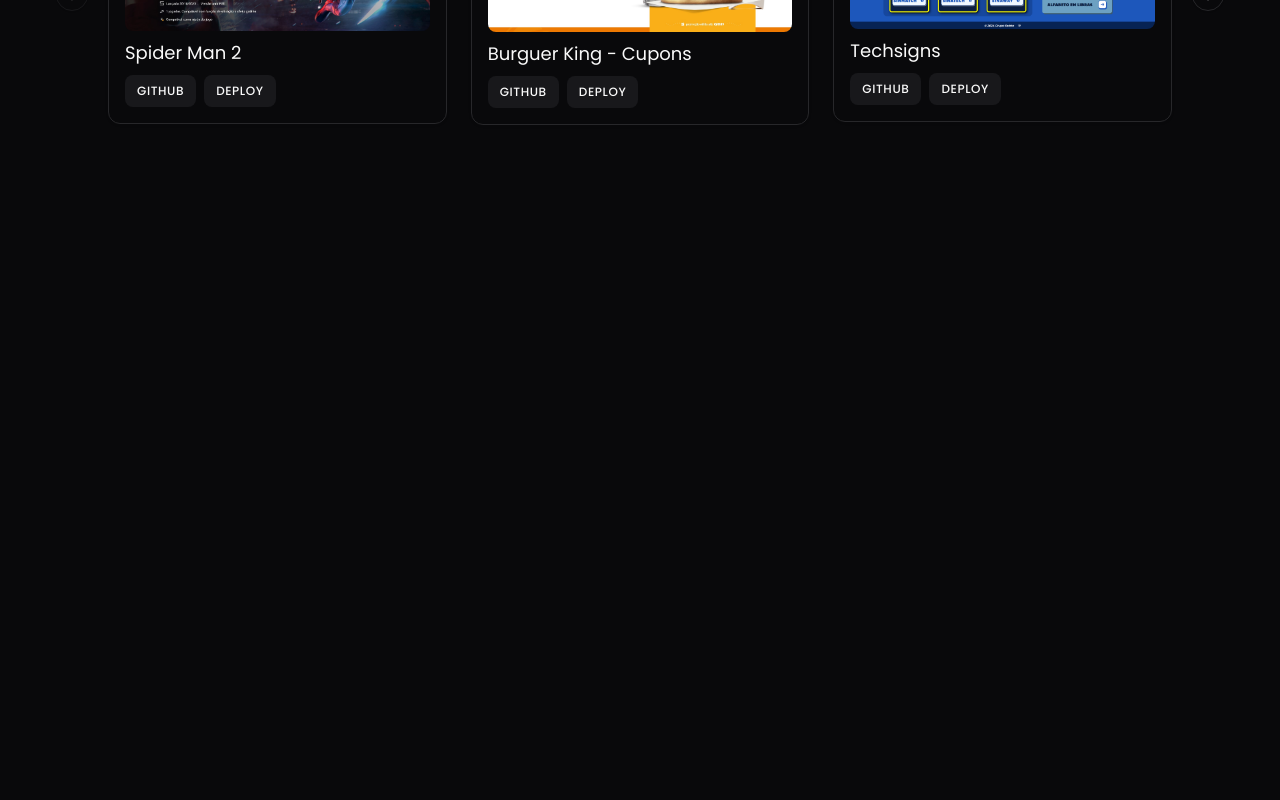
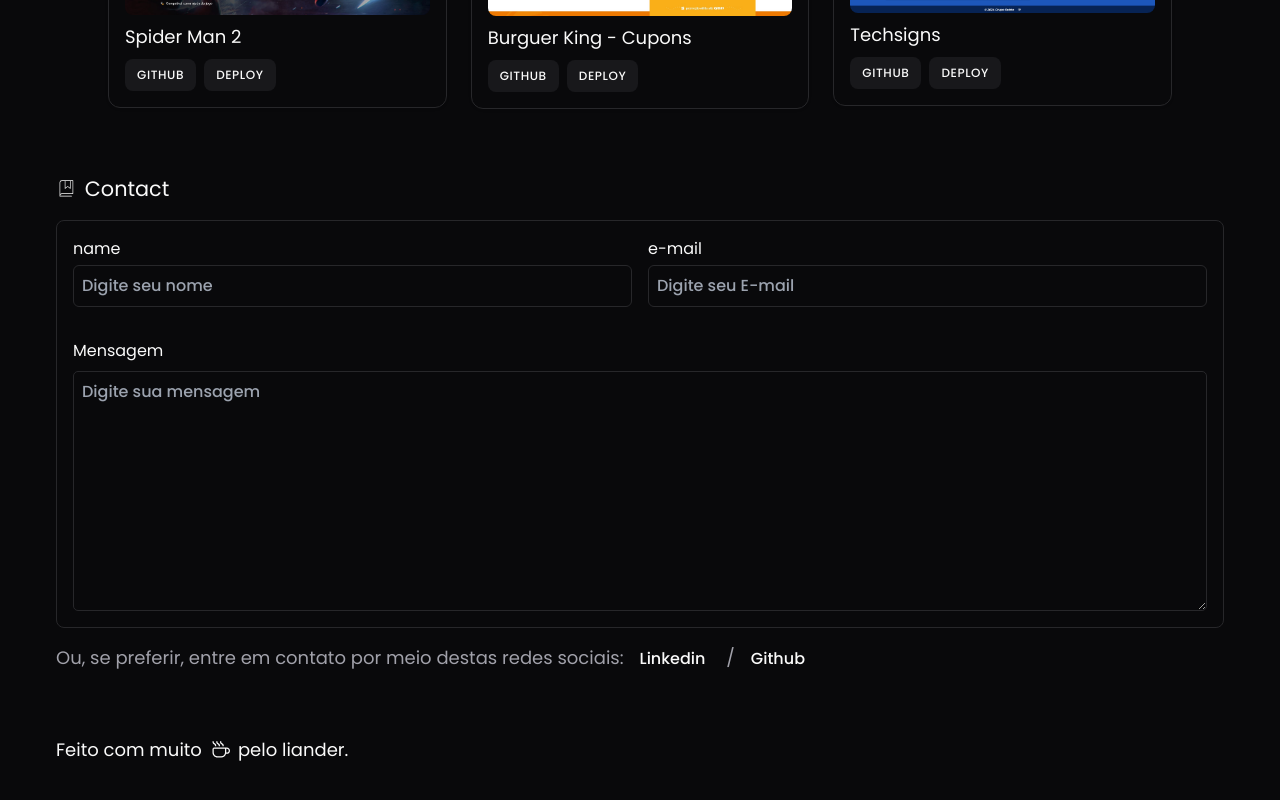
Before and after one commit to Lianderdev/My-Website, a React (Vite) app: page / in a window 1280 px wide. Shown: the part 888-1688 px from the top of the page. Before the commit the page ends 1033 px from the top, so only its background shows below. Built offline with nearby package versions, Linux system fonts and the light colour scheme.

Commit message:
feat: create Contacts and Footer components

```diff
--- a/src/App.jsx
+++ b/src/App.jsx
@@ -1,4 +1,6 @@
+import { Footer } from "./components/layoult/Footer";
 import { Header } from "./components/layoult/Header";
+import { Contact } from "./sections/Contacts";
 import { Home } from "./sections/Home";
 import { Projects } from "./sections/Projects";
 import { Tools } from "./sections/Tools";
@@ -11,7 +13,9 @@
         <Home />
         <Tools />
         <Projects />
+        <Contact />
       </main>
+      <Footer />
     </>
   )
 }
--- /dev/null
+++ b/src/components/layoult/Footer.jsx
@@ -0,0 +1,9 @@
+import { VscCoffee } from "react-icons/vsc";
+
+export function Footer() {
+    return (
+        <footer>
+            <p className='text-lg mt-16 mb-10 flex items-center gap-2'>Feito com muito <VscCoffee className="text-xl"/> pelo liander.</p>
+        </footer>
+    )
+}
--- /dev/null
+++ b/src/components/ui/Input.jsx
@@ -0,0 +1,12 @@
+import { forwardRef } from 'react'
+
+export const Input = forwardRef(({ label, value, handleGetInput, ...rest }, ref) => {
+    return (
+        <>
+            <div className="flex flex-col gap-1">
+                <label htmlFor={label}>{label}</label>
+                <input type="text" value={value} ref={ref} {...rest} className="border rounded-md p-2 text-base text-zinc-50 bg-zinc-950 font-medium focus:border-white" />
+            </div>
+        </>
+    )
+})
--- /dev/null
+++ b/src/sections/Contacts.jsx
@@ -0,0 +1,39 @@
+import { Button } from "@/components/ui/button";
+import { Input } from "../components/ui/Input";
+
+import { PiBookBookmarkThin } from "react-icons/pi";
+
+export function Contact() {
+    return (
+        <section>
+            <div className="flex items-center gap-2">
+                <PiBookBookmarkThin />
+                <h2>Contact</h2>
+            </div>
+
+            <form className='flex flex-col gap-8 border bg-zinc-950 p-4 rounded-lg'>
+                <div className='grid grid-cols-[repeat(auto-fit,_minmax(300px,1fr))] gap-4'>
+                    <Input label="name" type="text" id="name" aria-label="Nome" placeholder="Digite seu nome" required />
+                    <Input label="e-mail" type="text" id="e-mail" aria-label="Email" placeholder="Digite seu E-mail" required />
+                </div>
+                <div className='flex flex-col gap-2'>
+                    <label className="text-base" htmlFor="message">Mensagem</label>
+                    <textarea
+                        className="text-base max-h-60 max-w-full border rounded-[5px] p-2 bg-zinc-950 text-zinc-50 font-medium focus:border-white"
+                        cols="30"
+                        rows="10"
+                        id="message"
+                        placeholder="Digite sua mensagem"
+                        required
+                        aria-label="Mensagem"
+                    />
+                </div>
+            </form>
+
+            <p className="text-lg text-zinc-400">Ou, se preferir, entre em contato por meio destas redes sociais:
+                <Button className='text-base h-6' variant="link"><a href="https://www.linkedin.com/in/liander-vin%C3%ADcius/">Linkedin</a></Button> /
+                <Button className='text-base h-6' variant="link"><a href="https://github.com/Lianderdev">Github</a></Button>
+            </p>
+        </section>
+    )
+}
--- a/src/sections/Home.jsx
+++ b/src/sections/Home.jsx
@@ -7,11 +7,11 @@
 
 export function Home() {
     return (
-        <section className="pt-6 flex items-center gap-3">
+        <section className="pt-6 flex-row items-center gap-3">
             <div className="flex flex-col gap-3">
-                <p className="text-base font-medium">Olá! eu sou o liander vinícius 🧙‍♂️ e atuo como</p>
+                <p className="text-base font-medium text-zinc-300">Olá! eu sou o liander vinícius 🧙‍♂️ e atuo como</p>
                 <h1 className="max-w-3xl text-4xl font-bold tracking-wide">Desenvolvedor front-end & técnico em informática</h1>
-                <p className="max-w-2xl text-xl pl-[2px] text-zinc-300 "> Apaixonado por criar interfaces intuitivas e acessíveis, alinhadas às necessidades dos usuários e aos objetivos da empresa.</p>
+                <p className="max-w-2xl text-xl pl-[2px] text-zinc-300"> Apaixonado por criar interfaces intuitivas e acessíveis, alinhadas às necessidades dos usuários e aos objetivos da empresa.</p>
 
                 <div className="flex gap-4">
                     <div className="flex items-center gap-1 px-1">
@@ -39,7 +39,7 @@
                     </a>
                 </div>
             </div>
-            <div>
+            <div className="hidden lg:flex">
                 <img src={myFuture} alt="" />
             </div>
         </section>
--- a/src/styles/styles-globals.css
+++ b/src/styles/styles-globals.css
@@ -32,7 +32,12 @@
 
 section > div {
     font-size: 1.3rem;
-    margin-bottom: 1rem;
+}
+
+section {
+    display: flex;
+    flex-direction: column;
+    gap: 1rem;
 }
 
 main {
```
